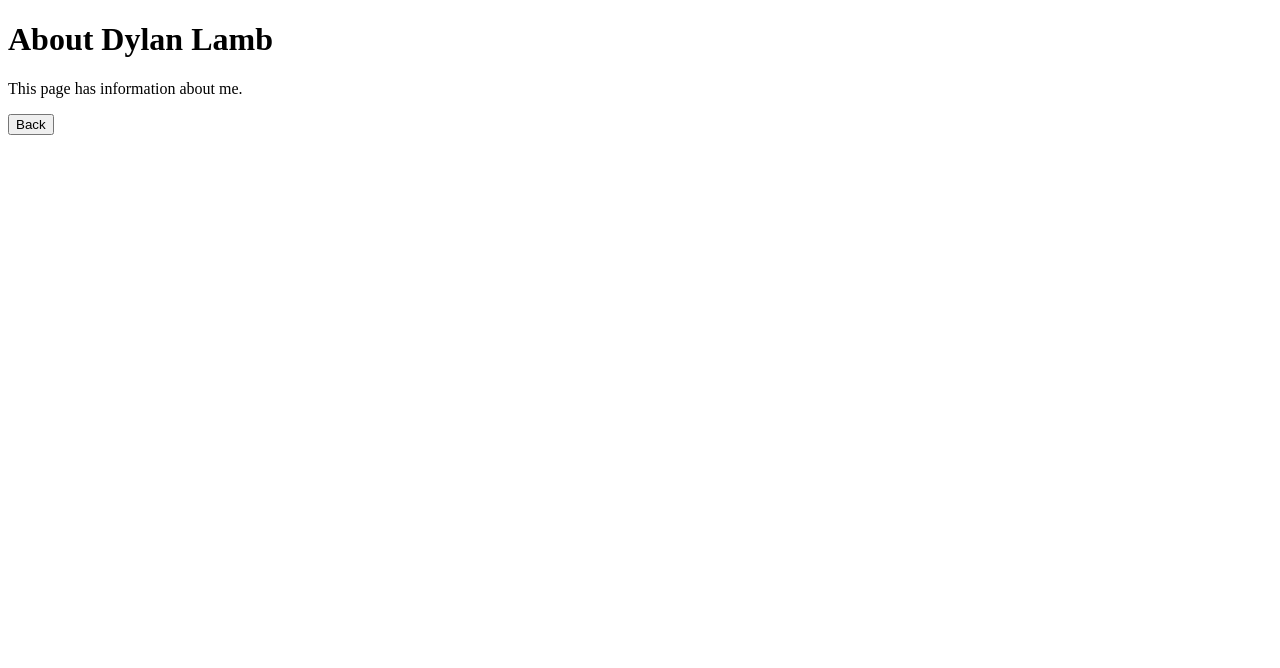
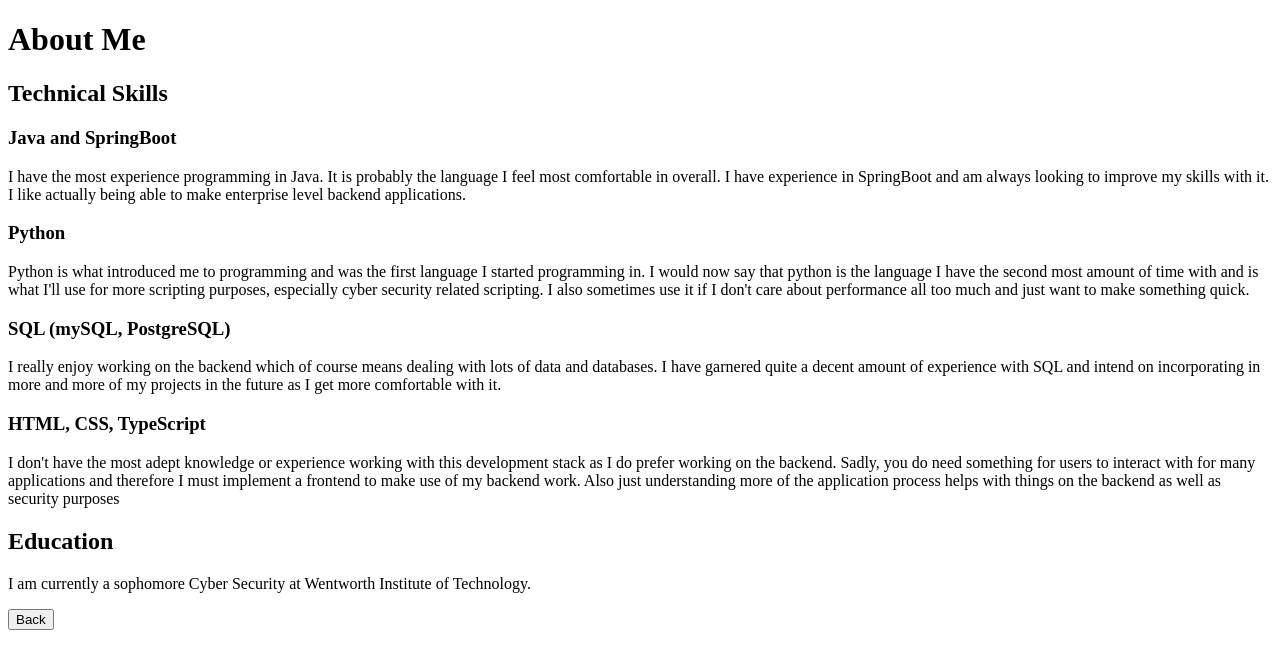
Before and after one commit to DLamb-TheFallen/DLamb-TheFallen.github.io, a website: page about.html in a window 1280 px wide. Drawn offline with Linux system fonts and the light colour scheme.

Commit message:
Changed about me and some page titles

```diff
--- a/about.html
+++ b/about.html
@@ -6,11 +6,37 @@
         <meta http-equiv="X-UA-Compatible" content="IE=edge">
         <meta name="viewport" content="width=device-width, initial-scale=1.0">
         <script src="./dest/script.js" defer></script>
-        <title>About - Dylan Lamb</title>
+        <title>About Me</title>
     </head>
     <body>
-        <h1>About Dylan Lamb</h1>
-        <p>This page has information about me.</p>
-        <button onclick="location.href='index.html'">Back</button>
+        <div>
+            <h1>About Me</h1>
+            <div>
+                <div>
+                    <h2>Technical Skills</h2>
+                    <div>
+                        <h3>Java and SpringBoot</h3>
+                        <p>I have the most experience programming in Java. It is probably the language I feel most comfortable in overall. I have experience in SpringBoot and am always looking to improve my skills with it. I like actually being able to make enterprise level backend applications.</p>
+                    </div>
+                    <div>
+                        <h3>Python</h3>
+                        <p>Python is what introduced me to programming and was the first language I started programming in. I would now say that python is the language I have the second most amount of time with and is what I'll use for more scripting purposes, especially cyber security related scripting. I also sometimes use it if I don't care about performance all too much and just want to make something quick.</p>
+                    </div>
+                    <div>
+                        <h3>SQL (mySQL, PostgreSQL)</h3>
+                        <p>I really enjoy working on the backend which of course means dealing with lots of data and databases. I have garnered quite a decent amount of experience with SQL and intend on incorporating in more and more of my projects in the future as I get more comfortable with it.</p>
+                    </div>
+                    <div>
+                        <h3>HTML, CSS, TypeScript</h3>
+                        <p>I don't have the most adept knowledge or experience working with this development stack as I do prefer working on the backend. Sadly, you do need something for users to interact with for many applications and therefore I must implement a frontend to make use of my backend work. Also just understanding more of the application process helps with things on the backend as well as security purposes</p>
+                    </div>
+                </div>
+                <div>
+                    <h2>Education</h2>
+                    <p>I am currently a sophomore Cyber Security at Wentworth Institute of Technology.</p>
+                </div>
+            </div>
+            <button onclick="location.href='index.html'">Back</button>
+        </div>
     </body>
 </html>
```
Also changed, not shown: index.html (+1 -1 lines).
